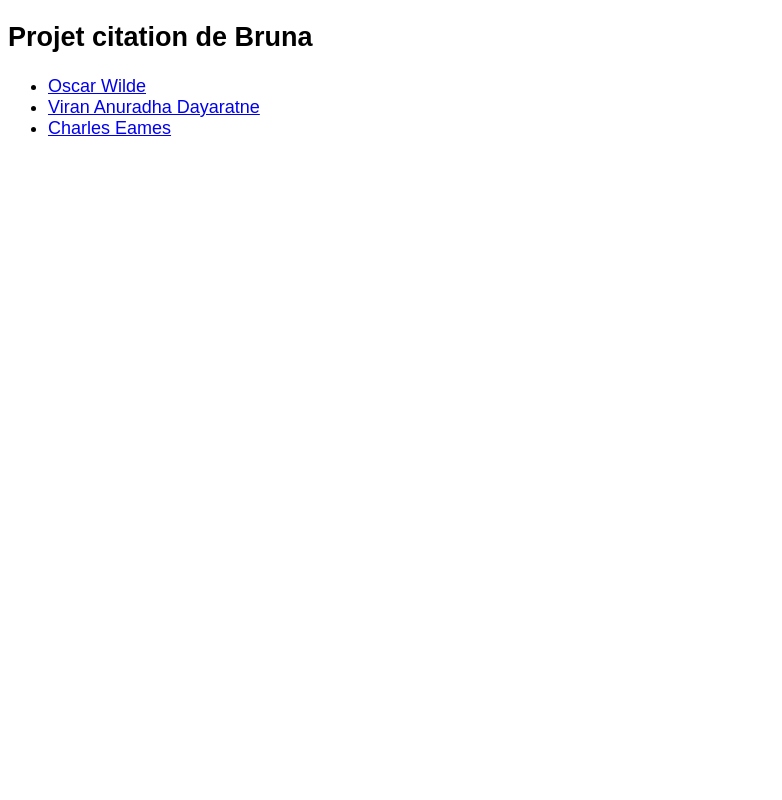
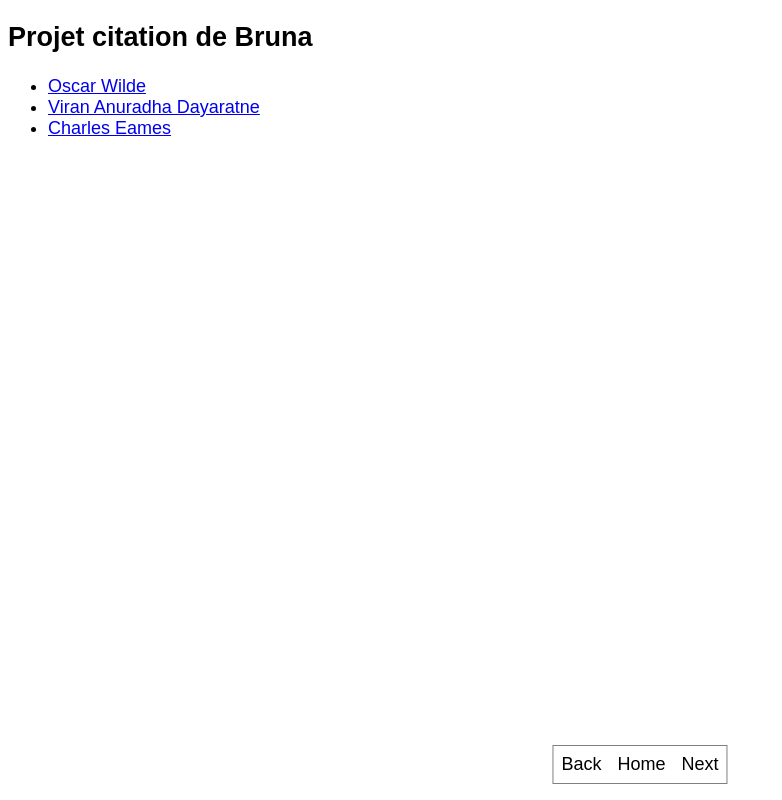
Before and after one commit to brunariso/citation, a plain HTML site: page index.html in a window 1280 px wide. Shown: the whole page, without its empty margins (0-782 px from the left). Drawn offline with Linux system fonts and the light colour scheme; a web font is replaced by a local one.

Commit message:
citation

```diff
--- a/index.html
+++ b/index.html
@@ -23,10 +23,19 @@
 <h2>Projet citation de Bruna</h2>
 
 <ul>
+
 <li><a href="citation - oscar wilde.html">Oscar Wilde</a></li>
 <li><a href="citation - viran anuradha dayaratne.html">Viran Anuradha Dayaratne</a></li>
 <li><a href="citation - charles eames.html">Charles Eames</a></li>
+
 </ul>
+
+<link rel="stylesheet" href="nav.css">
+    <nav id="panel">
+     <a href="">Back</a>
+     <a href="index.html">Home</a>
+     <a href="">Next</a>
+    </nav>
 
 
 </body>
```
